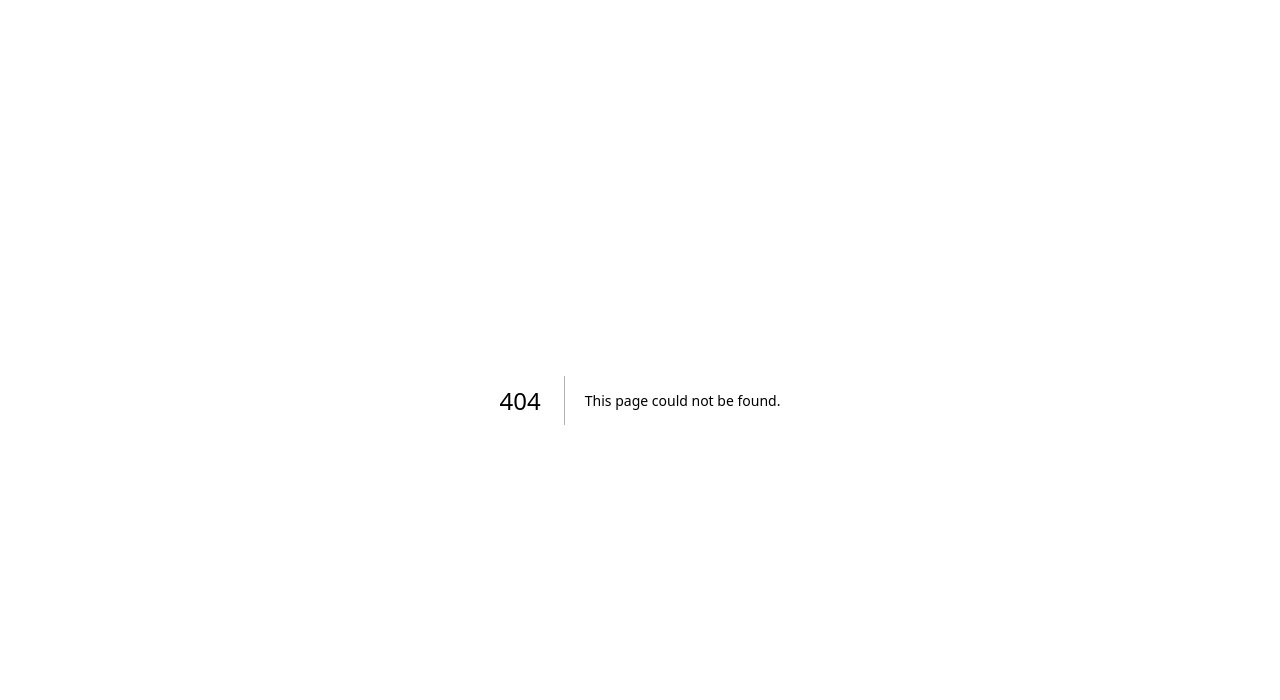
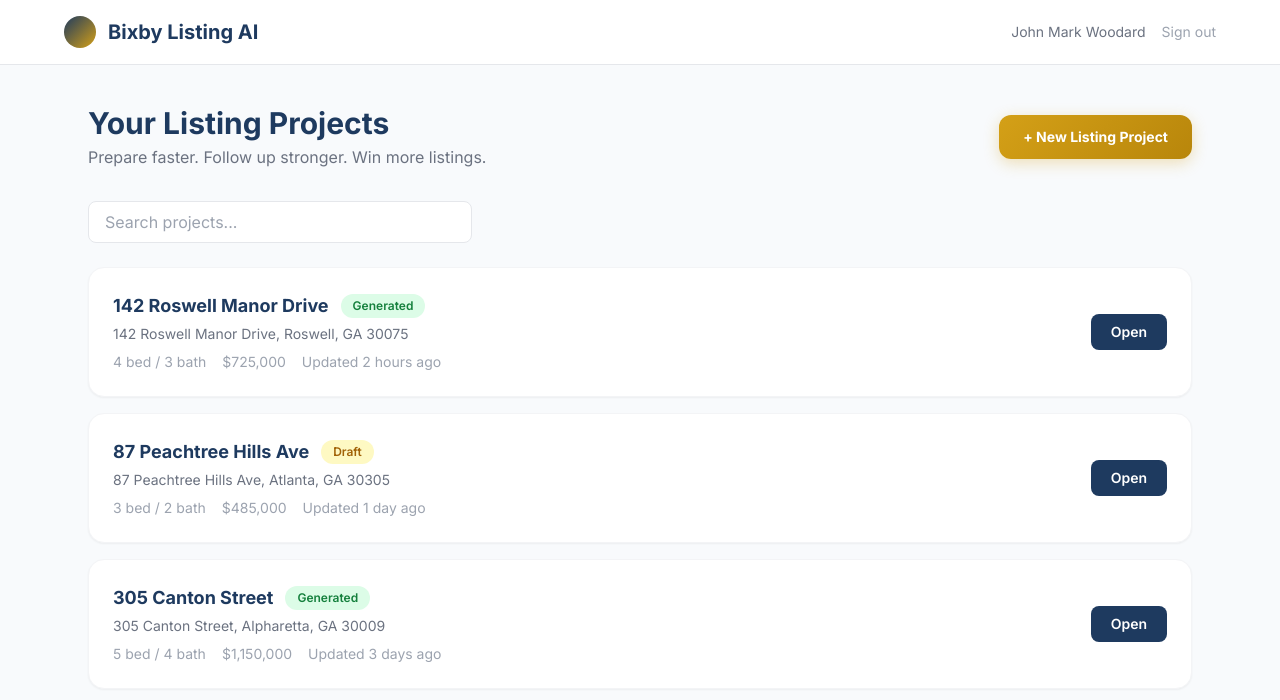
Before and after one commit to bixbyhomesgroup/bixby-listing-ai, a Next.js app: page /dashboard in a window 1280 px wide. Before the commit this address had no page. Shown: the top 700 px of the page. Built offline with nearby package versions, Linux system fonts and the light colour scheme.

Commit message:
Create page.tsx

```diff
--- /dev/null
+++ b/app/dashboard/page.tsx
@@ -0,0 +1,80 @@
+'use client'
+import Link from 'next/link'
+import { useState } from 'react'
+
+const sampleProjects = [
+  { id: '1', title: '142 Roswell Manor Drive', address: '142 Roswell Manor Drive, Roswell, GA 30075', status: 'Generated', updated: '2 hours ago', beds: 4, baths: 3, price: '$725,000' },
+  { id: '2', title: '87 Peachtree Hills Ave', address: '87 Peachtree Hills Ave, Atlanta, GA 30305', status: 'Draft', updated: '1 day ago', beds: 3, baths: 2, price: '$485,000' },
+  { id: '3', title: '305 Canton Street', address: '305 Canton Street, Alpharetta, GA 30009', status: 'Generated', updated: '3 days ago', beds: 5, baths: 4, price: '$1,150,000' },
+]
+
+export default function Dashboard() {
+  const [search, setSearch] = useState('')
+  const filtered = sampleProjects.filter(p => p.title.toLowerCase().includes(search.toLowerCase()))
+
+  return (
+    <div className="min-h-screen" style={{background: '#f8fafc'}}>
+      {/* Header */}
+      <header className="bg-white border-b border-gray-200 px-6 py-4">
+        <div className="max-w-6xl mx-auto flex items-center justify-between">
+          <div className="flex items-center gap-3">
+            <div className="w-8 h-8 rounded-full" style={{background: 'linear-gradient(135deg, #1e3a5f, #d4a017)'}}></div>
+            <span className="font-bold text-xl" style={{color: '#1e3a5f'}}>Bixby Listing AI</span>
+          </div>
+          <div className="flex items-center gap-4">
+            <span className="text-gray-500 text-sm">John Mark Woodard</span>
+            <Link href="/" className="text-sm text-gray-400 hover:text-gray-600">Sign out</Link>
+          </div>
+        </div>
+      </header>
+
+      <main className="max-w-6xl mx-auto px-6 py-10">
+        {/* Top bar */}
+        <div className="flex items-center justify-between mb-8">
+          <div>
+            <h1 className="text-3xl font-bold" style={{color: '#1e3a5f'}}>Your Listing Projects</h1>
+            <p className="text-gray-500 mt-1">Prepare faster. Follow up stronger. Win more listings.</p>
+          </div>
+          <Link href="/projects/new" className="text-white font-bold px-6 py-3 rounded-xl text-sm" style={{background: 'linear-gradient(135deg, #d4a017, #b8860b)', boxShadow: '0 4px 15px rgba(212,160,23,0.3)'}}>+ New Listing Project</Link>
+        </div>
+
+        {/* Search */}
+        <div className="mb-6">
+          <input value={search} onChange={e => setSearch(e.target.value)} placeholder="Search projects..." className="w-full max-w-sm border border-gray-200 rounded-lg px-4 py-2 text-gray-700 bg-white focus:outline-none focus:ring-2" style={{'--tw-ring-color': '#1e3a5f'} as React.CSSProperties} />
+        </div>
+
+        {/* Project cards */}
+        {filtered.length === 0 ? (
+          <div className="text-center py-20">
+            <div className="text-6xl mb-4">🏠</div>
+            <h2 className="text-xl font-bold mb-2" style={{color: '#1e3a5f'}}>No projects yet</h2>
+            <p className="text-gray-500 mb-6">Create your first listing package to prepare faster and follow up stronger</p>
+            <Link href="/projects/new" className="text-white font-bold px-8 py-3 rounded-xl" style={{background: 'linear-gradient(135deg, #d4a017, #b8860b)'}}>Create First Project</Link>
+          </div>
+        ) : (
+          <div className="grid gap-4">
+            {filtered.map(project => (
+              <div key={project.id} className="bg-white rounded-2xl p-6 border border-gray-100 shadow-sm flex items-center justify-between hover:shadow-md transition-shadow">
+                <div className="flex-1">
+                  <div className="flex items-center gap-3 mb-1">
+                    <h3 className="font-bold text-lg" style={{color: '#1e3a5f'}}>{project.title}</h3>
+                    <span className={`px-3 py-1 rounded-full text-xs font-semibold ${project.status === 'Generated' ? 'bg-green-100 text-green-700' : 'bg-yellow-100 text-yellow-700'}`}>{project.status}</span>
+                  </div>
+                  <p className="text-gray-500 text-sm">{project.address}</p>
+                  <div className="flex gap-4 mt-2 text-sm text-gray-400">
+                    <span>{project.beds} bed / {project.baths} bath</span>
+                    <span>{project.price}</span>
+                    <span>Updated {project.updated}</span>
+                  </div>
+                </div>
+                <div className="flex gap-3 ml-6">
+                  <Link href={`/projects/${project.id}`} className="text-white font-semibold px-5 py-2 rounded-lg text-sm" style={{background: '#1e3a5f'}}>Open</Link>
+                </div>
+              </div>
+            ))}
+          </div>
+        )}
+      </main>
+    </div>
+  )
+}
```
